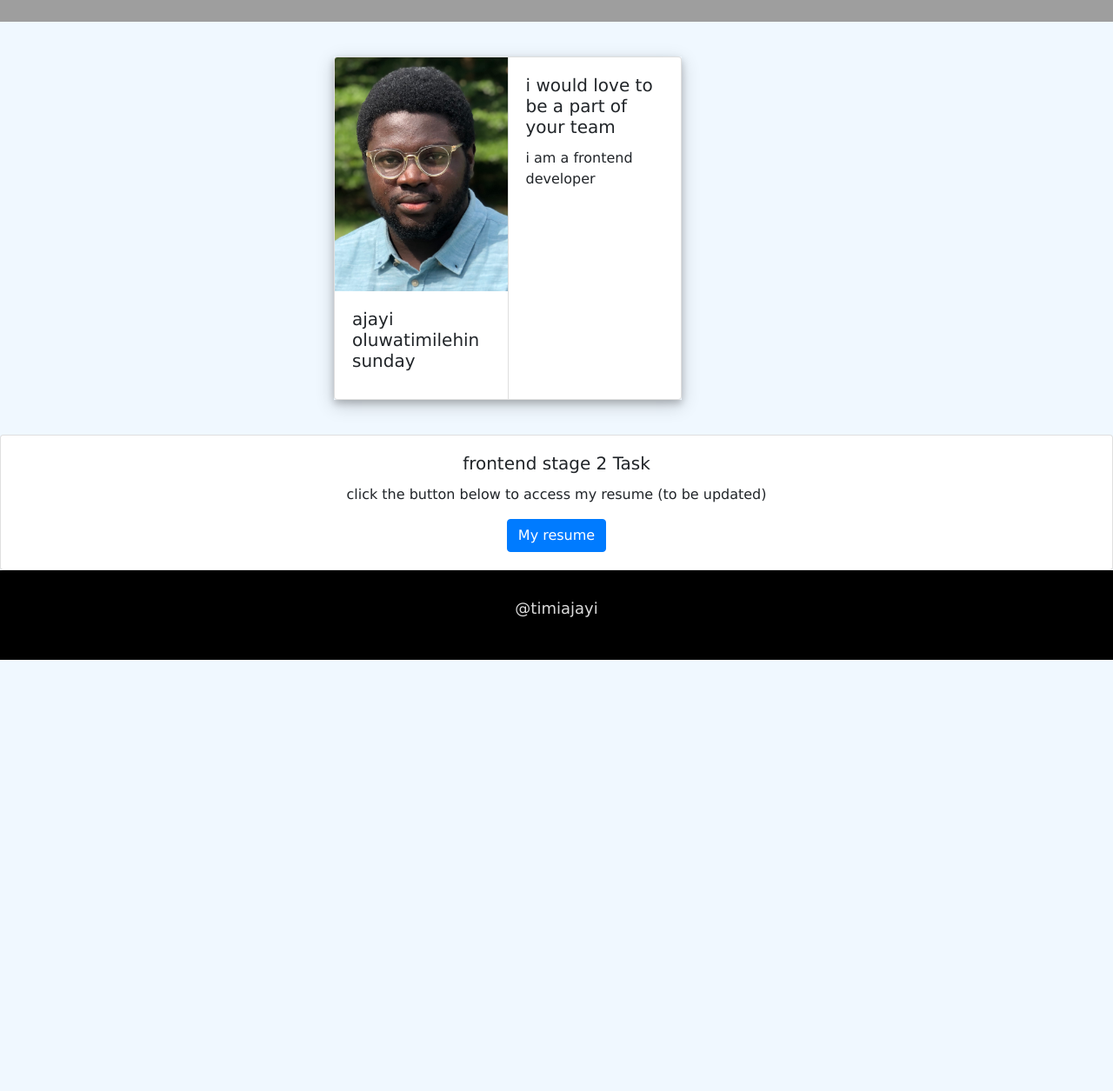
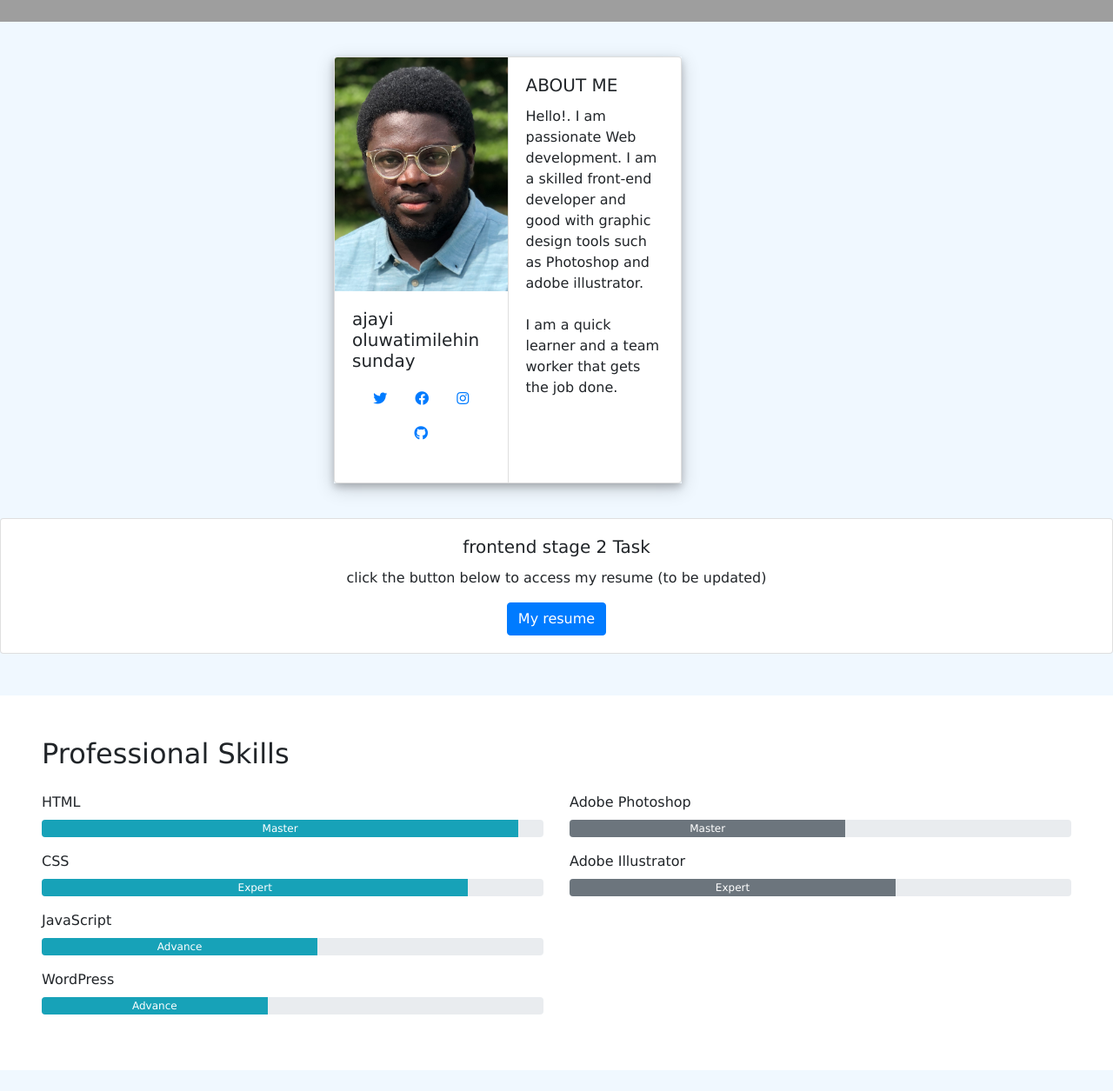
Before and after one commit to timiajayi/HNGtask2-2021-, a plain HTML site: page index.html in a window 1280 px wide. Shown: the part 145-1400 px from the top of the page at 87% size. Before the commit the page ends 904 px from the top, so only its background shows below. Drawn offline with nearby package versions, Linux system fonts and the light colour scheme; grey boxes are pictures that could not be loaded.

Commit message:
Update index.html

```diff
--- a/index.html
+++ b/index.html
@@ -4,6 +4,8 @@
     <title>stage 2 task</title>
     <link rel="stylesheet" href="bootstrap/css/bootstrap.min.css">
     <link rel="stylesheet" href="frontend.css">
+    <link rel="stylesheet" href="font-awesome/css/all.min.css">
+
     <link rel="stylesheet" href="animate/animate.css">
 
 
@@ -38,13 +40,31 @@
               <img class="card-img-top" src="img/IMG_1017.jpg" alt="timi ajayi">
               <div class="card-body">
                 <h5 class="card-title">ajayi oluwatimilehin sunday</h5>
+                <div class="header-social mb-3 d-print-none" data-aos="zoom-in" data-aos-delay="200">
+                  <nav role="navigation">
+                    <ul class="nav justify-content-center">
+                      <li class="nav-item"><a class="nav-link" href="https://twitter.com/templateflip" title="Twitter"><i class="fab fa-twitter"></i><span class="menu-title sr-only">Twitter</span></a>
+                      </li>
+                      <li class="nav-item"><a class="nav-link" href="https://www.facebook.com/templateflip" title="Facebook"><i class="fab fa-facebook"></i><span class="menu-title sr-only">Facebook</span></a>
+                      </li>
+                      <li class="nav-item"><a class="nav-link" href="https://www.instagram.com/templateflip" title="Instagram"><i class="fab fa-instagram"></i><span class="menu-title sr-only">Instagram</span></a>
+                      </li>
+                      <li class="nav-item"><a class="nav-link" href="https://github.com/templateflip" title="Github"><i class="fab fa-github"></i><span class="menu-title sr-only">Github</span></a>
+                      </li>
+                    </ul>
+                  </nav>
+                </div>
                 </div>
             </div>
             <div class="card">
                <div class="card-body">
-                <h5 class="card-title">i would love to be a part of your team</h5>
-                <p class="card-text">i am a frontend developer</p>
-                </div>
+                <h5 class="card-title" >ABOUT ME</h5>
+                <p class="card-text">Hello!.
+                   I am passionate Web development.
+                    I am a skilled front-end developer and good with graphic design tools such as Photoshop and adobe illustrator.<br><br>
+                  I am a quick learner and a team worker that gets the job done.
+
+                 </div>
             </div>
 
           </div>
@@ -61,6 +81,54 @@
   </div>
   </div>
        </div>
+
+       <div class="section4">
+        <div class="shadow-1-strong bg-white my-5 p-5" id="skills">
+          <div class="skills-section">
+            <h2 class="h2 fw-light mb-4">Professional Skills</h2>
+            <div class="row">
+              <div class="col-md-6">
+                <div class="mb-3"><span class="fw-bolder">HTML</span>
+                  <div class="progress my-2 rounded" style="height: 20px">
+                    <div class="progress-bar bg-info" role="progressbar" data-aos="zoom-in-right" data-aos-delay="100" data-aos-anchor=".skills-section" style="width: 95%;" aria-valuenow="95" aria-valuemin="0" aria-valuemax="100">Master</div>
+                  </div>
+                </div>
+                <div class="mb-3"><span class="fw-bolder">CSS</span>
+                  <div class="progress my-2 rounded" style="height: 20px">
+                    <div class="progress-bar bg-info" role="progressbar" data-aos="zoom-in-right" data-aos-delay="200" data-aos-anchor=".skills-section" style="width: 85%" aria-valuenow="85" aria-valuemin="0" aria-valuemax="100">Expert</div>
+                  </div>
+                </div>
+                <div class="mb-3"><span class="fw-bolder">JavaScript</span>
+                  <div class="progress my-2 rounded" style="height: 20px">
+                    <div class="progress-bar bg-info" role="progressbar" data-aos="zoom-in-right" data-aos-delay="300" data-aos-anchor=".skills-section" style="width: 55%" aria-valuenow="75" aria-valuemin="0" aria-valuemax="100">Advance</div>
+                  </div>
+                </div>
+                <div class="mb-3"><span class="fw-bolder">WordPress</span>
+                  <div class="progress my-2 rounded" style="height: 20px">
+                    <div class="progress-bar bg-info" role="progressbar" data-aos="zoom-in-right" data-aos-delay="300" data-aos-anchor=".skills-section" style="width: 45%" aria-valuenow="75" aria-valuemin="0" aria-valuemax="100">Advance</div>
+                  </div>
+                </div>
+              </div>
+              <div class="col-md-6">
+                <div class="mb-3"><span class="fw-bolder">Adobe Photoshop</span>
+                  <div class="progress my-2 rounded" style="height: 20px">
+                    <div class="progress-bar bg-secondary" role="progressbar" data-aos="zoom-in-right" data-aos-delay="400" data-aos-anchor=".skills-section" style="width: 55%" aria-valuenow="95" aria-valuemin="0" aria-valuemax="100">Master</div>
+                  </div>
+                </div>
+                <div class="mb-3"><span class="fw-bolder">Adobe Illustrator</span>
+                  <div class="progress my-2 rounded" style="height: 20px">
+                    <div class="progress-bar bg-secondary" role="progressbar" data-aos="zoom-in-right" data-aos-delay="400" data-aos-anchor=".skills-section" style="width: 65%" aria-valuenow="90" aria-valuemin="0" aria-valuemax="100">Expert</div>
+                  </div>
+                </div>
+
+
+              </div>
+            </div>
+          </div>
+        </div>
+          </div>
+               </div>
+
 <div class="footer">
 
 <p>@timiajayi
```
